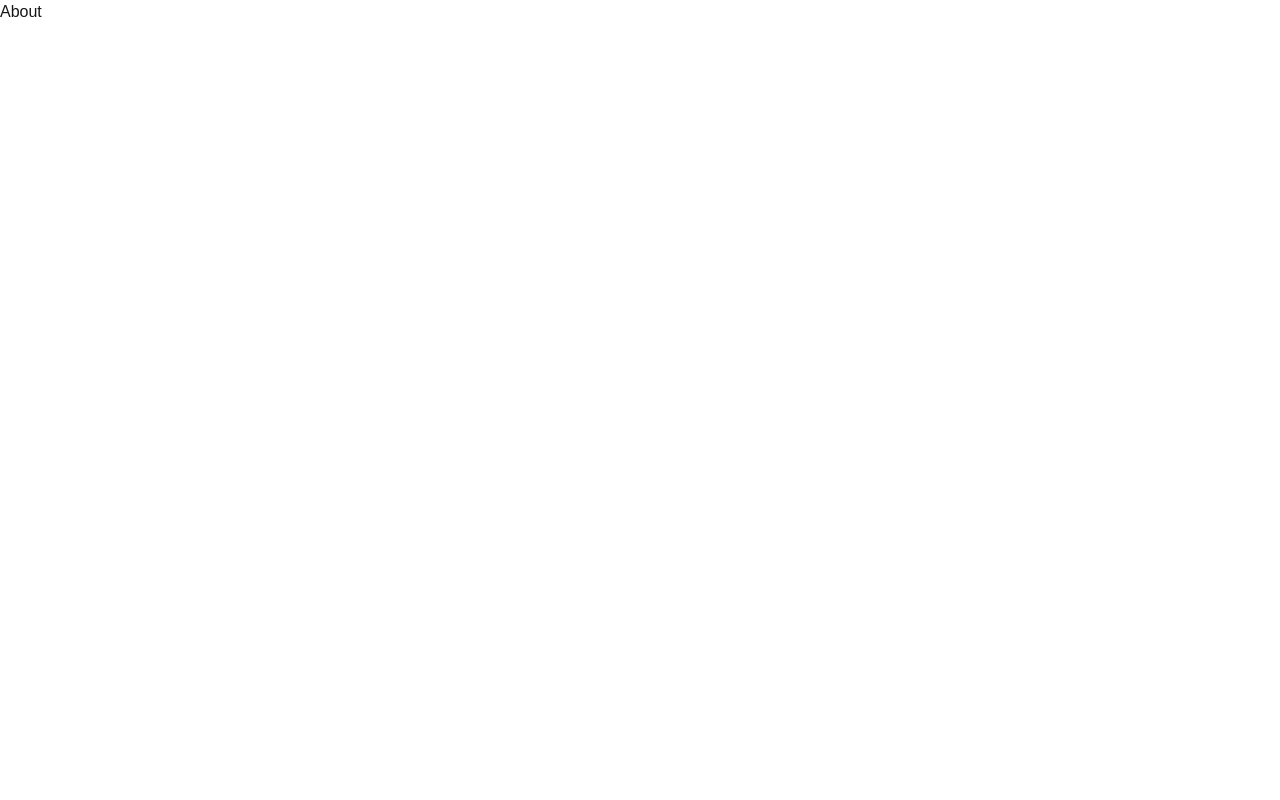
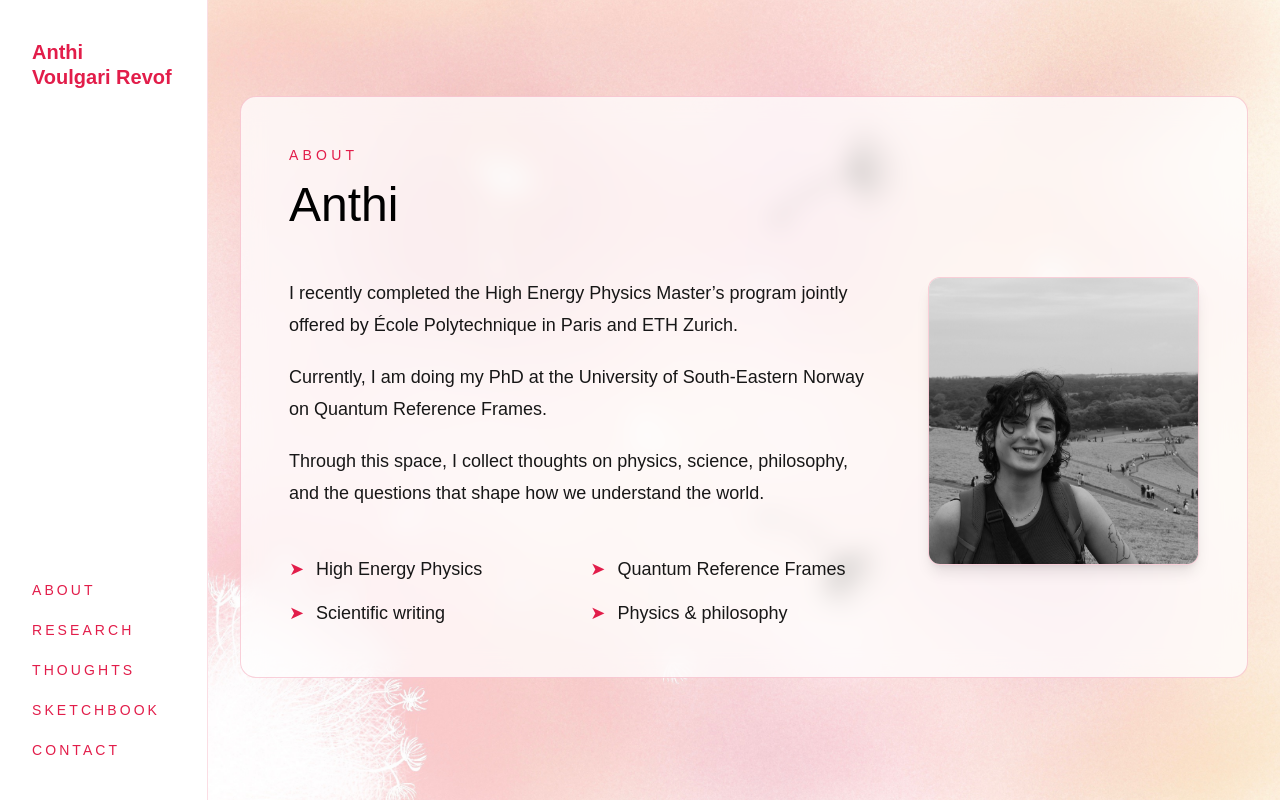
Before and after one commit to fvoulgari/anthi-physics-portfolio, a Next.js app: page /about in a window 1280 px wide. Built offline with nearby package versions, Linux system fonts and the light colour scheme.

Commit message:
Add about page section

```diff
--- a/app/about/page.js
+++ b/app/about/page.js
@@ -1,3 +1,72 @@
+import Image from "next/image";
+import Navbar from "@/components/layout/Navbar";
+
 export default function AboutPage() {
-  return <h1>About</h1>;
+  return (
+    <>
+      <Navbar />
+
+      <main
+        className="min-h-screen bg-cover bg-center px-8 py-24 text-black md:ml-52"
+        style={{
+          backgroundImage: "url('/images/hero/back1.jpeg')",
+        }}
+      >
+        <section className="mx-auto max-w-5xl rounded-2xl border border-[#e21d4a]/20 bg-white/75 p-12 backdrop-blur-md">
+          <p className="mb-4 text-sm uppercase tracking-[0.3em] text-[#e21d4a]">
+            About
+          </p>
+
+          <h1 className="mb-12 text-5xl font-light text-black">
+            Anthi
+          </h1>
+
+          <div className="grid gap-12 md:grid-cols-3">
+            <div className="space-y-5 text-lg leading-8 text-neutral-900 md:col-span-2">
+              <p>
+                I recently completed the High Energy Physics Master’s program
+                jointly offered by École Polytechnique in Paris and ETH Zurich.
+              </p>
+
+              <p>
+                Currently, I am doing my PhD at the University of South-Eastern
+                Norway on Quantum Reference Frames.
+              </p>
+
+              <p>
+                Through this space, I collect thoughts on physics, science,
+                philosophy, and the questions that shape how we understand the
+                world.
+              </p>
+
+              <div className="grid gap-3 pt-6 md:grid-cols-2">
+                {[
+                  "High Energy Physics",
+                  "Quantum Reference Frames",
+                  "Scientific writing",
+                  "Physics & philosophy",
+                ].map((item) => (
+                  <p key={item} className="flex items-center gap-3">
+                    <span className="text-[#e21d4a]">➤</span>
+                    {item}
+                  </p>
+                ))}
+              </div>
+            </div>
+
+            <div className="flex justify-center md:justify-end">
+              <div className="relative h-72 w-72 overflow-hidden rounded-xl border border-[#e21d4a]/20 bg-white/60 shadow-lg">
+                <Image
+                  src="/images/hero/anthi.jpg"
+                  alt="Anthi Voulgari Revof"
+                  fill
+                  className="object-cover grayscale transition duration-300 hover:grayscale-0"
+                />
+              </div>
+            </div>
+          </div>
+        </section>
+      </main>
+    </>
+  );
 }
```
Also changed, not shown: public/images/hero/anthi.jpg (added).
